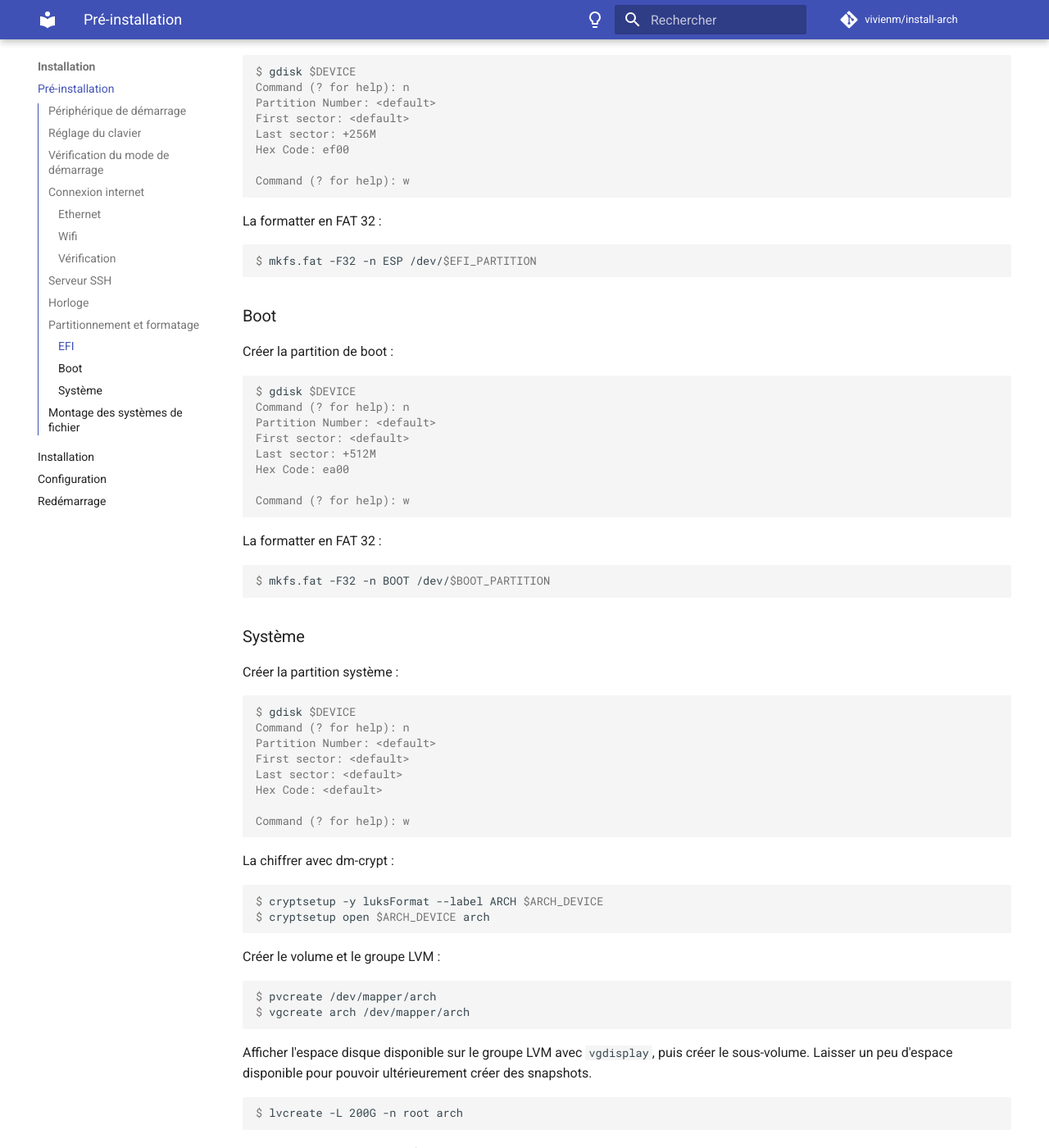
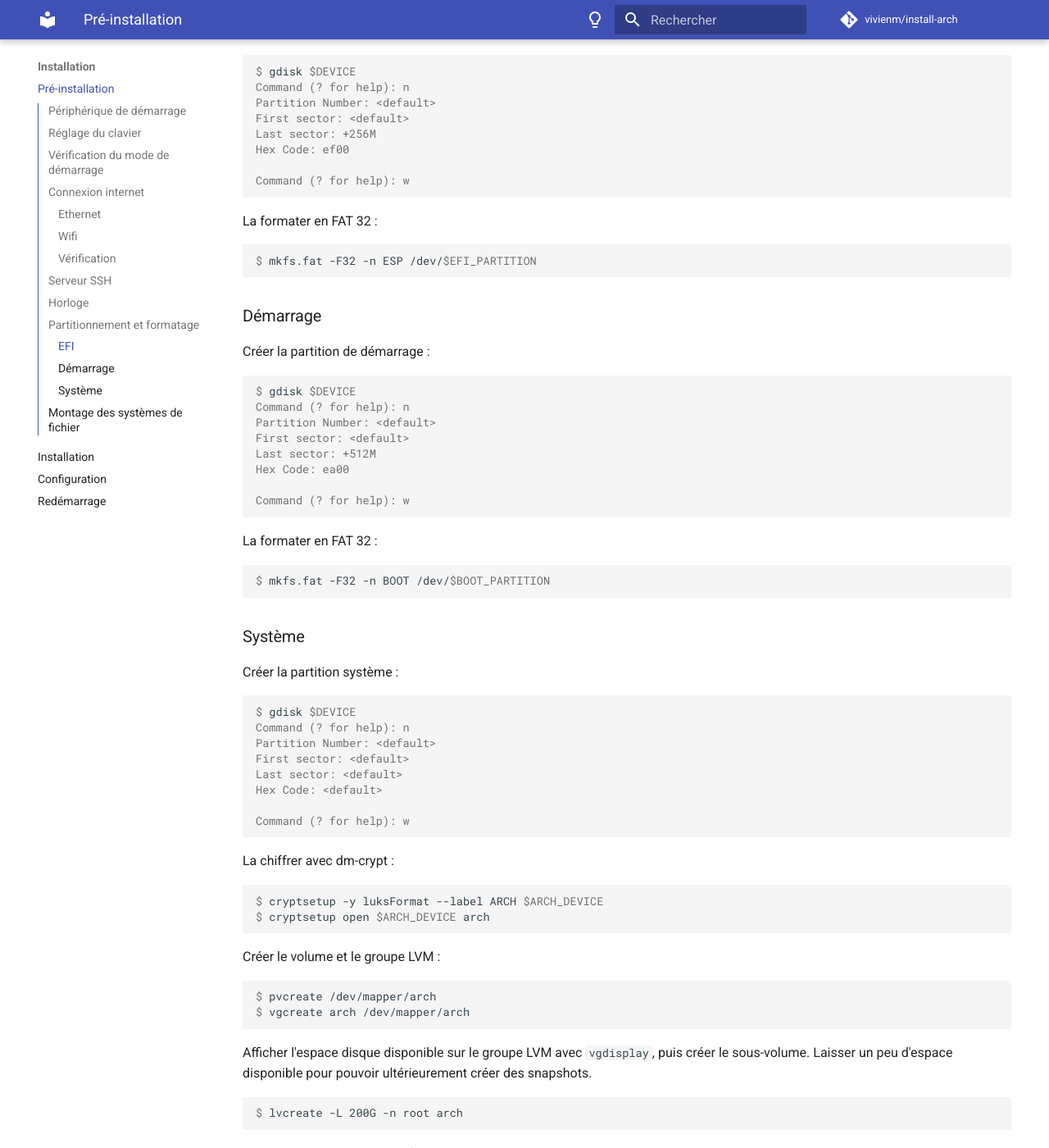
Before and after one commit to vivienm/archlinux-installation, an MkDocs documentation site: the page built from docs/installation/preinstallation.md, in a window 1280 px wide and 1400 px high, scrolled down 2585 px. Shown: the whole window at 82% size. Built offline with MkDocs 1.6.1 and Material for MkDocs 9.7.7, drawn with Linux system fonts in a browser that asks for light colours; comment, search, counter and statistics services are not loaded; some of the changed text lies outside the part shown.

Commit message:
Spellcheck

````diff
--- a/docs/installation/preinstallation.md
+++ b/docs/installation/preinstallation.md
@@ -129,15 +129,15 @@
 Command (? for help): w
 ```
 
-La formatter en FAT 32 :
+La formater en FAT 32 :
 
 ```console
 $ mkfs.fat -F32 -n ESP /dev/$EFI_PARTITION
 ```
 
-### Boot
+### Démarrage
 
-Créer la partition de boot :
+Créer la partition de démarrage :
 
 ```console
 $ gdisk $DEVICE
@@ -150,7 +150,7 @@
 Command (? for help): w
 ```
 
-La formatter en FAT 32 :
+La formater en FAT 32 :
 
 ```console
 $ mkfs.fat -F32 -n BOOT /dev/$BOOT_PARTITION
@@ -192,7 +192,7 @@
 $ lvcreate -L 200G -n root arch
 ```
 
-Formatter le sous-volume au format ext4 :
+Formater le sous-volume au format ext4 :
 
 ```console
 $ mkfs.ext4 -L ARCH_ROOT /dev/mapper/arch-root
````
Also changed, not shown: other parts of docs/installation/preinstallation.md (+1 -1 lines), docs/installation/configuration.md (+1 -1 lines), docs/postinstallation/optimization.md (+1 -1 lines).
